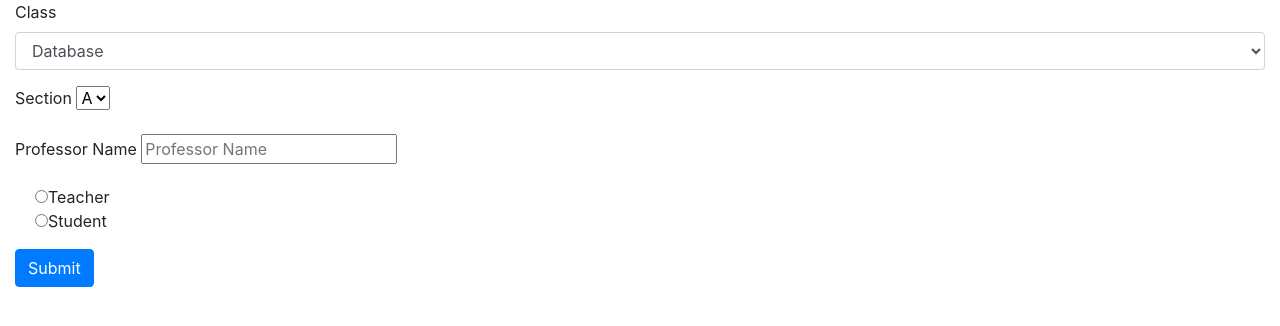
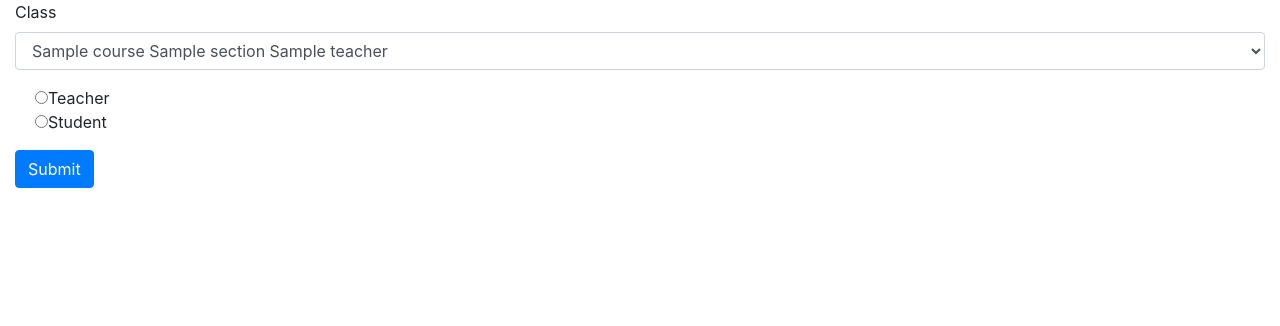
Before and after one commit to zanussbaum/Classroom-Participation-Interface, a Flask app: page / in a window 1280 px wide. Shown: the part 56-382 px from the top of the page. Run offline with Flask 2, Linux system fonts and the light colour scheme; a database or web service that is not in the repository returns one stand-in record (values such as "Sample title"); some libraries are stand-ins or nearby versions.

Commit message:
changes beore game

```diff
--- a/app.py
+++ b/app.py
@@ -39,20 +39,18 @@ def about():
 @app.route('/', methods=['GET', 'POST'])
 def home():
     if request.method == 'POST':
-        #may want to assert that prof name and student names are all lowercase to reduce duplicate entries into the db
-        teacher = request.form['teacherName'].lower()
-        course = request.form.get('course')
-        section = request.form.get('section')
-        person = request.form.get('person')
+        course_tuple = request.form['course'].split(" ")
+        print(course_tuple)
+
+        person = request.form['person']
+        course = course_tuple[0]
+        section = course_tuple[1]
+        teacher = course_tuple[2]
+
 
 
         #this is where we would make a database call to see class number
         class_number = 1
-        """This logic is the only logic I am a bit unsure of, I will fix it in the morning. I confused
-        the table names, so I just have to double check and make sure that it still works, I believe
-        everything is fine
-
-        """
         if person == 'teacher':
             class_number = Sections.setClassNumber(teacher=teacher,course=course,section=section)
             #if the class number is still one, it means that this is our first class and must be the first time for the teacher
@@ -125,7 +123,8 @@ def home():
         else:
             return redirect(url_for('student', teacher=teacher, course=course, section=section, class_number=class_number))
 
-    return render_template('home.html')
+    courses = Sections.find()
+    return render_template('home.html',courses=courses)
 
 @app.route('/student/<teacher>/<course>/<section>/<class_number>')
 def student(teacher, course, section, class_number):
--- a/db.py
+++ b/db.py
@@ -8,6 +8,7 @@ MONGO_DATABASE = "VirtualClassroom"
 MONGO_CLIENT = client = MongoClient(MONGO_HOST,MONGO_PORT)
 
 def get_database() -> 'pymongo.database.Database':
+    MONGO_CLIENT.drop_database(MONGO_DATABASE)
     return MONGO_CLIENT.get_database(MONGO_DATABASE)
 
 class Teacher:
@@ -18,6 +19,11 @@ class Teacher:
             self.id = None
         else:
             self.id = data['_id']
+
+    def __str__(self):
+        return self.name
+    def __repr__(self):
+        return self.__str__()
 
     def getName(self):
         return self.name
@@ -78,7 +84,7 @@ class Question:
             self.responses[data['user_name']] = data['message']
 
     def to_dict(self):
-        _return = dict(question=self.question, responses = self.responses, number = self.number)
+        _return = dict({"question":self.question, "responses":self.responses, "number":self.number})
         # _return['responses'] = self.responses
         return _return if self.id is None else _return.update({"_id": self.id})
 
@@ -121,6 +127,13 @@ class Course_Section(Teacher):
         else:
             self.id = data['_id']
 
+    def __str__(self):
+        str = self.course + " " + self.section + " " + self.teacher.__str__()
+        return str
+
+    def __repr__(self):
+        return self.__str__()
+
     def returnCourseSectionDetails(self):
         temp = "Course Sections Details: " + "\nProfessor: " + self.teacher.getName() + "\nCourse: " + self.course + "\nSection: " + self.section
         return temp
@@ -138,13 +151,20 @@ class Course_Section(Teacher):
         return self.id
 
     def to_dict(self):
-        _return = dict(course= self.course, section = self.section, teacher = self.teacher.to_dict())
+        _return = dict({"courses":self.course, "section":self.section, "teacher":self.teacher.to_dict()})
         return _return if self.id is None else _return.update({'_id': self.id})
 
 class _Course_Sections(Course_Section,Teacher):
     def __init__(self):
         self.db = get_database()
         self.collection = self.db['course_sections']
+
+    def find(self, element=None):
+        collection = self.collection
+        if element is None:
+            return collection.find({}, {"_id":0}).sort([("course",1)])
+        else:
+            return collection.find(element)
 
     def insert_one(self, course_section : 'Course_Section') -> 'bson.ObjectId':
         obj_id = self.collection.insert_one(course_section.to_dict())
@@ -205,7 +225,7 @@ class Course_Section_Meeting(Course_Section, Question, Teacher):
         return self.course_section
 
     def to_dict(self):
-        _return = dict(questions= self.questions, date = self.date, course_section = self.course_section.to_dict(), session_number = self.session_number)
+        _return = dict({"questions":self.questions, "date":self.date, "course_section":self.course_section.to_dict(), "session_number":self.session_number})
         return _return if self.id is None else _return.update({"_id" : self.id})
 
 class _Course_Section_Meetings(Course_Section, Question, Teacher):
--- a/read_json.py
+++ b/read_json.py
@@ -1,5 +1,5 @@
 import json
-from db import Sections, Teacher, Course_Section
+from db import Sections,Meetings, Teacher, Course_Section, Course_Section_Meeting
 
 def read_json(file):
     with open("course-dump.json", 'r') as json_file:
@@ -11,10 +11,12 @@ def read_json(file):
             teacher = dict['Instructor']
             teacher = Teacher(data={'name': teacher, '_id':None})
             course = Course_Section({'course':subject+level, 'section':section, '_id': None}, teacher)
+            course_meeting = Course_Section_Meeting(course_section=course)
 
             print("inserted course %s" %course)
 
             Sections.insert_one(course)
+            Meetings.insert_one(course_meeting)
 
 
 
--- a/templates/home.html
+++ b/templates/home.html
@@ -28,24 +28,11 @@
                 <select class="form-control" name="course">
                   {%if courses%}
                     {%for course in courses%}
-                    <option>{{course}}</option>
+                    <option>{{course.course + " " + course.section + " " + course.teacher.name}}</option>
                     {%endfor%}
                   {%endif%}
-                    <option value="CSC351">Database</option>
-                    <option value="CSC370">Machine Reasoning</option>
                   </select>
               </div>
-              <div class="form-group">
-                <label for="exampleInputPassword1">Section</label>
-                <select name="section">
-                    <option value="A">A</option>
-                    <option value="B">B</option>
-                  </select>
-              </div>
-              <div class="form-group">
-                  <label for="exampleInputPassword1">Professor Name</label>
-                  <input name='teacherName' type="text" id="teacher" placeholder="Professor Name"/>
-                </div>
               <div class="form-group form-check">
                   <input type='radio' name='person' value='teacher'>Teacher<br>
                   <input type='radio' name='person' value='student'>Student<br>
```
